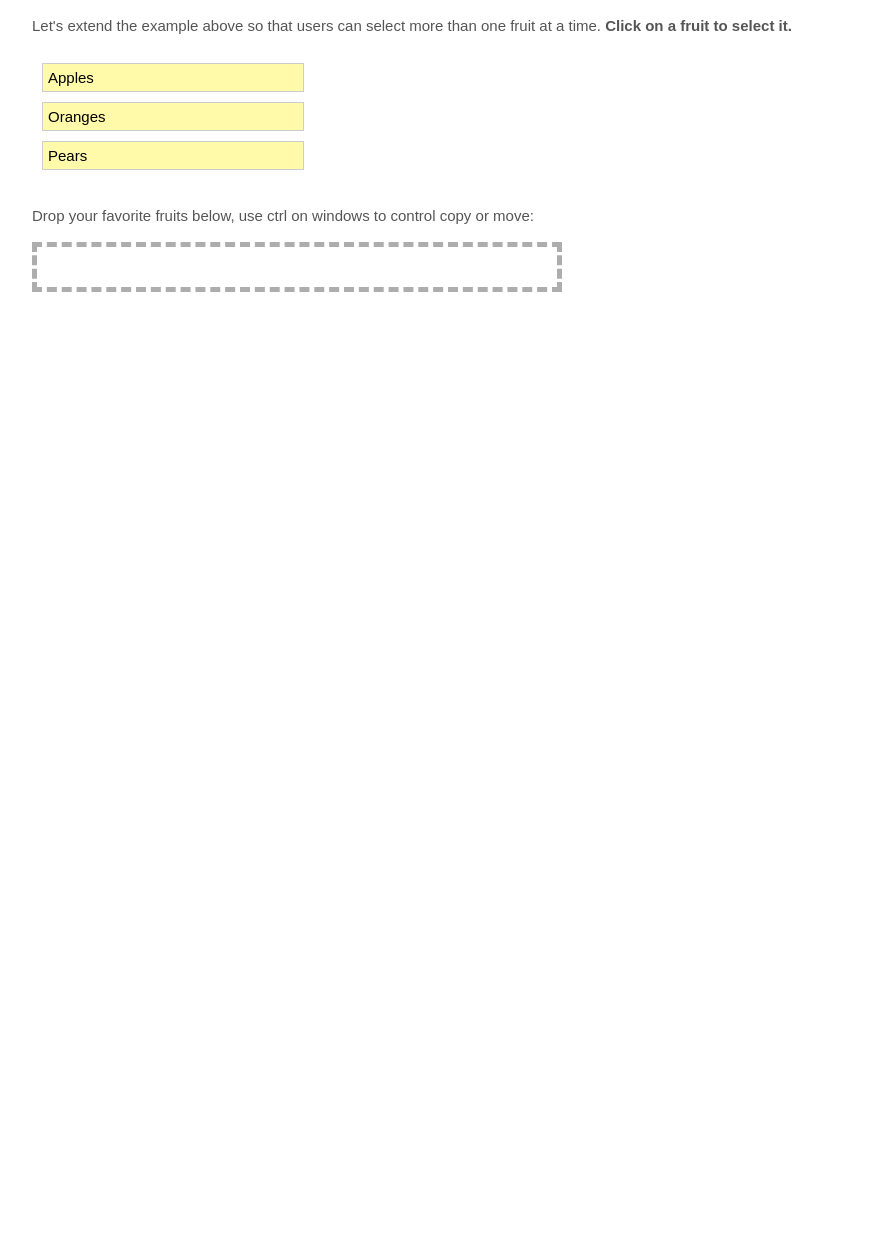
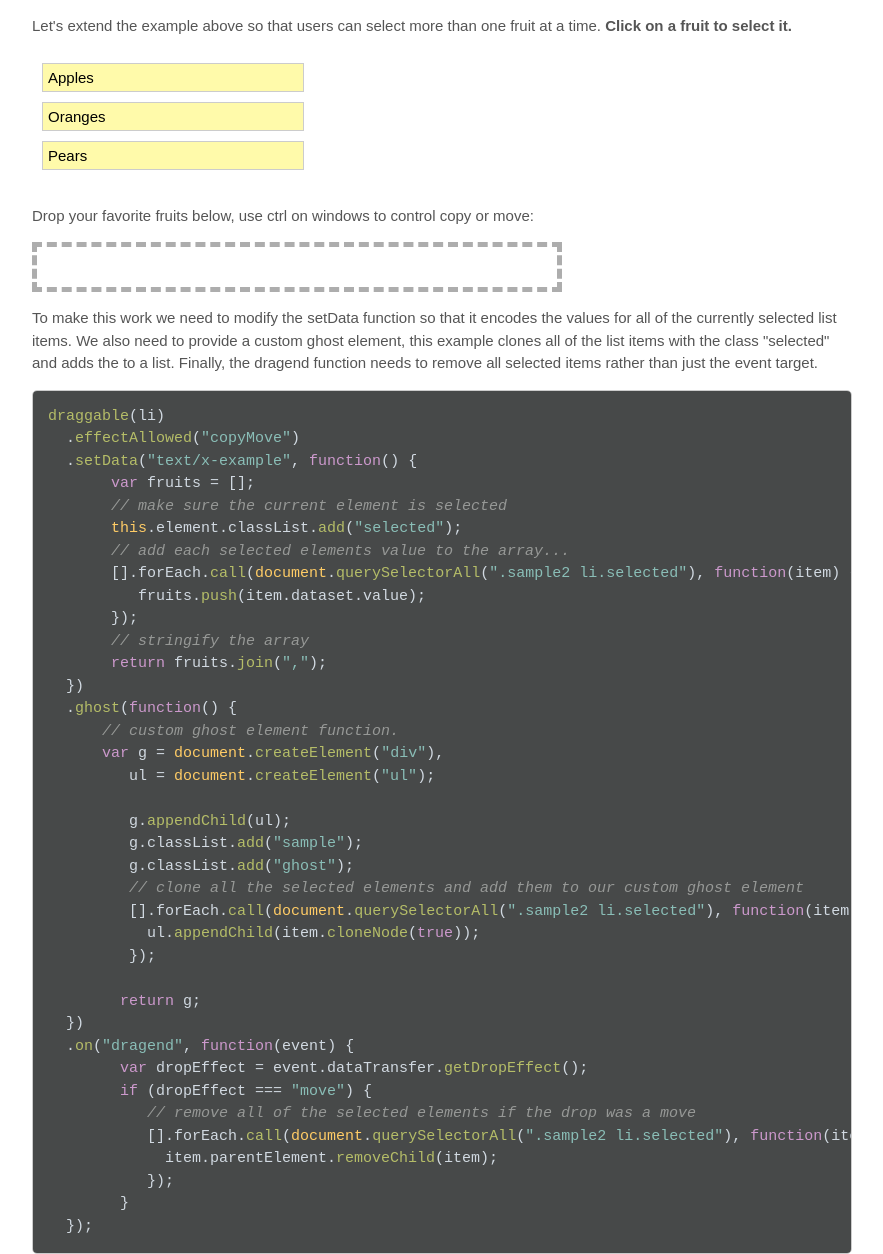
Before and after one commit to stevendwood/html5-dropzone, a website with bundled scripts: page index.html in a window 1280 px wide. Shown: the part 3012-4266 px from the top of the page, without its empty margins (198-1081 px from the left). Before the commit the page ends 3309 px from the top, so only its background shows below. Built offline with nearby package versions, Linux system fonts and the light colour scheme.

Commit message:
Updated index

```diff
--- a/index.html
+++ b/index.html
@@ -69,8 +69,18 @@
       }
 
       .sample li.selected {
-        background-color: yellow;
+        background-color: #FFF555;
         border: 1px solid green;
+      }
+
+      .sample.ghost li.selected {
+        border-radius: 50px;
+        text-align: center;
+        font-weight: bold;
+        background-color: black;
+        color: white;
+        border-color: white;
+        margin-bottom: 2px;
       }
 
       .sample ol {
@@ -324,6 +334,7 @@ document.querySelector(".sample1 [dropzone]").addEventListener("drop", dropHandl
                  g.appendChild(ul);
                  ul.style.padding = "0px";
                  g.classList.add("sample");
+                 g.classList.add("ghost");
 
                  [].forEach.call(document.querySelectorAll(".sample2 li.selected"), function(item) {
                    ul.appendChild(item.cloneNode(true));
@@ -331,7 +342,7 @@ document.querySelector(".sample1 [dropzone]").addEventListener("drop", dropHandl
 
                 return g;
             })
-            .on("dragend", function() {
+            .on("dragend", function(event) {
                 var dropEffect = event.dataTransfer.getDropEffect();
                 if (dropEffect === "move") {
                    [].forEach.call(document.querySelectorAll(".sample2 li.selected"), function(item) {
@@ -381,7 +392,46 @@ document.querySelector(".sample1 [dropzone]").addEventListener("drop", dropHandl
        document.querySelector(".sample2 [dropzone]").addEventListener("drop", dropHandler2);
        dropzone(document.querySelector(".sample2 [dropzone]"));
        </script>
+       <p>
+        To make this work we need to modify the setData function so that it encodes the values for all of the currently selected list items.  We also need to provide a custom ghost element, this example clones all of the list items with the class "selected" and adds the to a list.  Finally, the dragend function needs to remove all selected items rather than just the event target.
+       </p>
+       <pre><code class="javascript">draggable(li)
+  .effectAllowed("copyMove")
+  .setData("text/x-example", function() {
+       var fruits = [];
+       // make sure the current element is selected
+       this.element.classList.add("selected");
+       // add each selected elements value to the array...
+       [].forEach.call(document.querySelectorAll(".sample2 li.selected"), function(item) {
+          fruits.push(item.dataset.value);
+       });
+       // stringify the array
+       return fruits.join(",");
+  })
+  .ghost(function() {
+      // custom ghost element function.
+      var g = document.createElement("div"),
+         ul = document.createElement("ul");
 
+         g.appendChild(ul);
+         g.classList.add("sample");
+         g.classList.add("ghost");
+         // clone all the selected elements and add them to our custom ghost element
+         [].forEach.call(document.querySelectorAll(".sample2 li.selected"), function(item) {
+           ul.appendChild(item.cloneNode(true));
+         });
+
+        return g;
+  })
+  .on("dragend", function(event) {
+        var dropEffect = event.dataTransfer.getDropEffect();
+        if (dropEffect === "move") {
+           // remove all of the selected elements if the drop was a move
+           [].forEach.call(document.querySelectorAll(".sample2 li.selected"), function(item) {
+             item.parentElement.removeChild(item);
+           });
+        }
+  });</code></pre>
       </section>
 
   </div>
```
